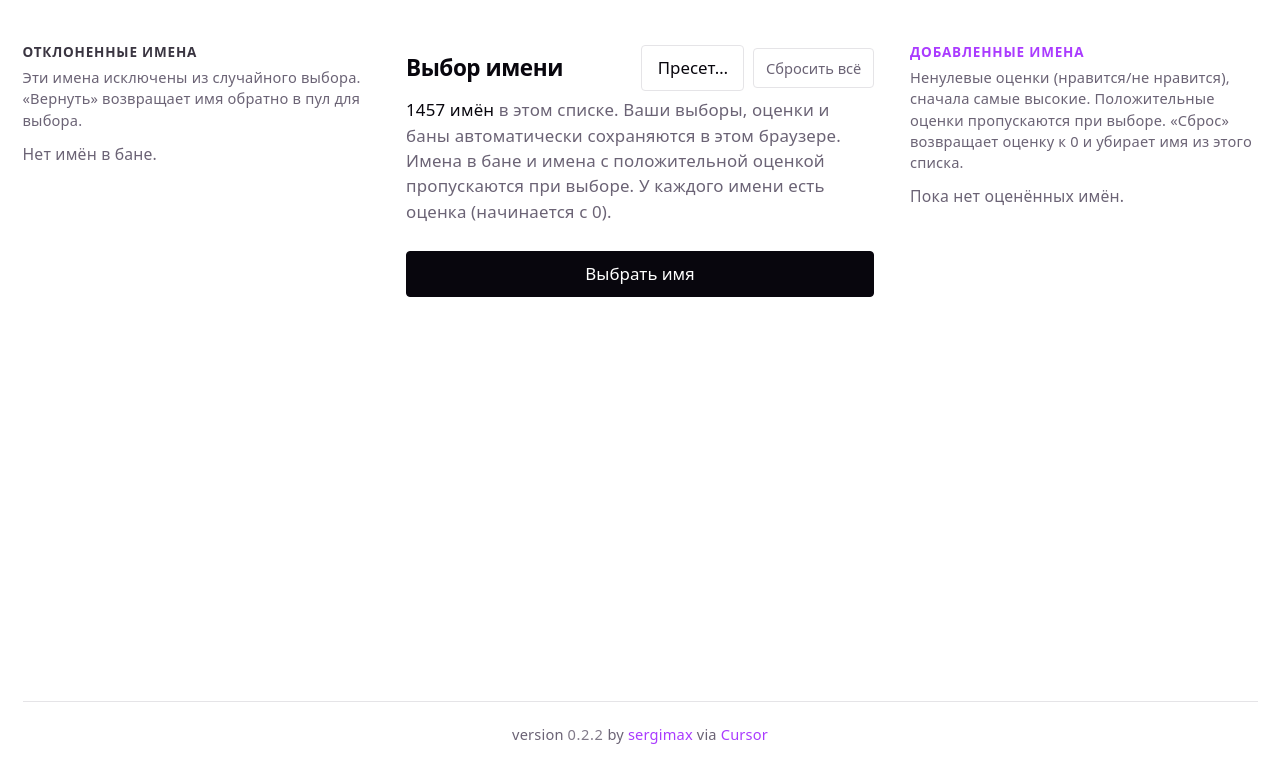
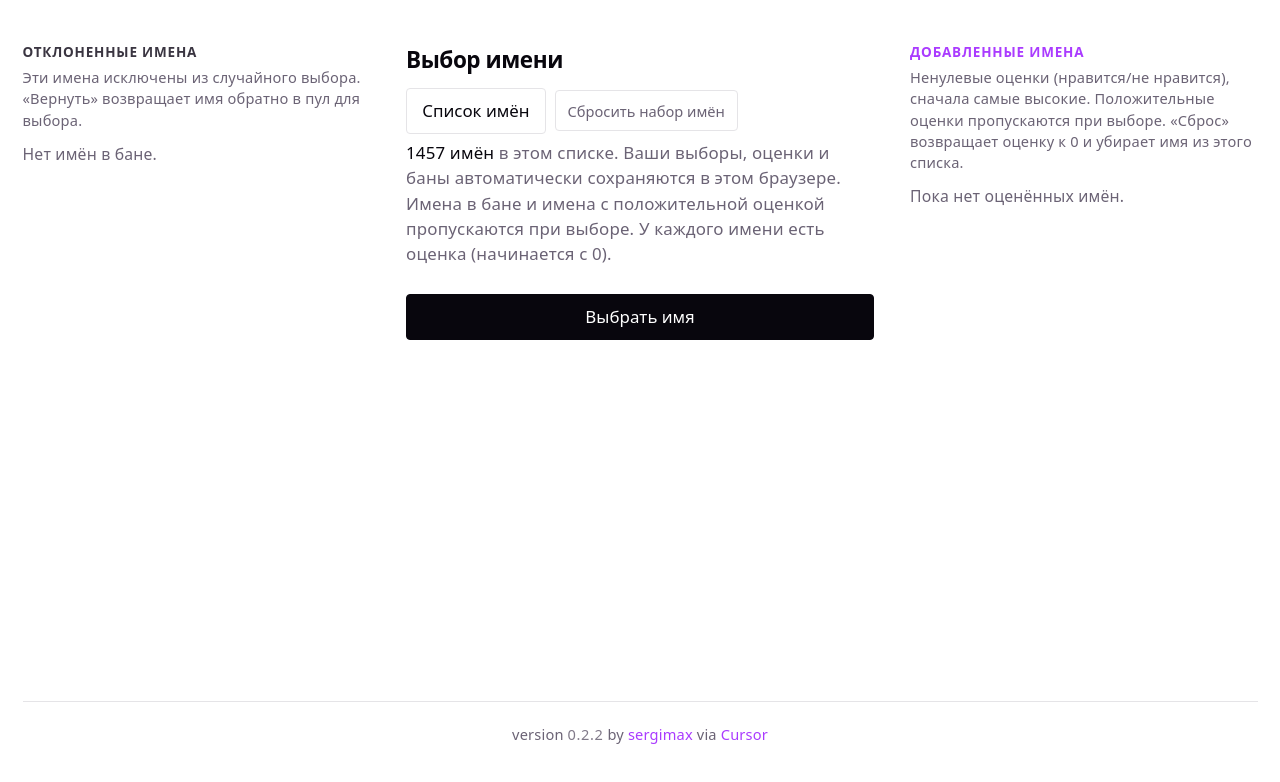
Before and after one commit to sergimax/simple-name-picker, a React (Vite) app: page / in a window 1280 px wide. Shown: the top 782 px of the page. Built offline with nearby package versions, Linux system fonts and the light colour scheme.

Commit message:
refactor: update terminology from "пресет" to "набор имён" for consistency in user interface

```diff
--- a/src/App.tsx
+++ b/src/App.tsx
@@ -65,7 +65,7 @@ function App() {
             onUpdatePreset={(next) => {
               setPresetNames(next)
               setState({ names: [...next], ratings: {}, banned: [] })
-              showStatus('Пресет обновлён и применён (оценки и баны очищены).')
+              showStatus('Набор имён обновлён и применён (оценки и баны очищены).')
             }}
           />
           <PickerIntro nameCount={names.length} bannedCount={discardedNames.length} />
--- a/src/components/PickerHeader/PresetNamesDialog.tsx
+++ b/src/components/PickerHeader/PresetNamesDialog.tsx
@@ -41,15 +41,15 @@ export function PresetNamesDialog({
         type="button"
         className={triggerClassName}
         onClick={openEditor}
-        title="Отредактировать пресет (список имён, который применяется при сбросе)"
+        title="Отредактировать список имён"
       >
-        Пресет…
+        Список имён
       </button>
 
       <dialog className="preset-dialog" ref={dialogRef} aria-labelledby={titleId}>
         <form method="dialog" className="preset-dialog__form">
           <h2 id={titleId} className="preset-dialog__title">
-            Пресет: список имён
+            Список имён
           </h2>
           <p className="preset-dialog__hint">
             Одно имя на строку. Пустые строки и дубликаты будут удалены.
--- a/src/components/PickerHeader/index.tsx
+++ b/src/components/PickerHeader/index.tsx
@@ -22,9 +22,9 @@ export function PickerHeader({
           type="button"
           className="btn btn-reset"
           onClick={onReset}
-          title="Применить пресет: сбросить имена, оценки и баны"
+          title="Применить набор имён: сбросить имена, оценки и баны"
         >
-          Сбросить всё
+          Сбросить набор имён
         </button>
       </div>
     </header>
--- a/src/hooks/useNamePicker.ts
+++ b/src/hooks/useNamePicker.ts
@@ -25,7 +25,7 @@ export function useNamePicker(
   const handleReset = useCallback(() => {
     setState(getResetState())
     setPicked(null)
-    showStatus('Список, оценки и баны сброшены к пресету.')
+    showStatus('Список, оценки и баны сброшены к исходному состоянию.')
   }, [getResetState, setState, showStatus])
 
   const handlePick = useCallback(() => {
```
